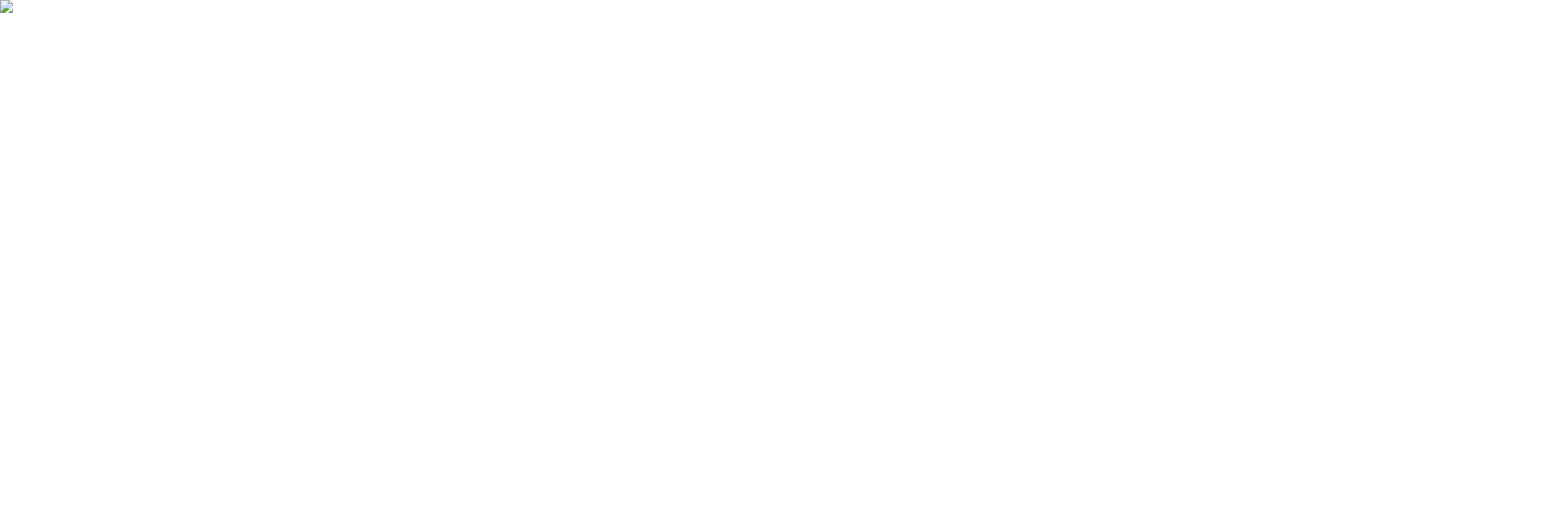
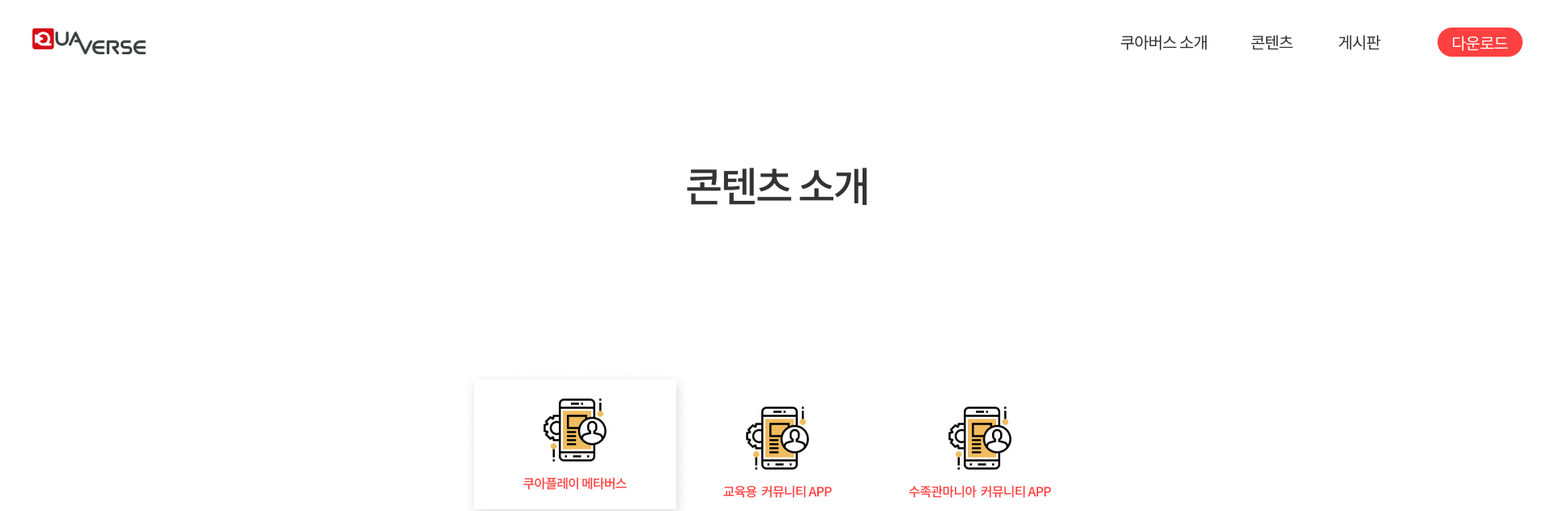
Before and after one commit to byeongm/test, a plain HTML site: page test5.html in a window 1280 px wide. Shown: the top 631 px of the page at 81% size, 1920 px wide, since content can reach past the window. Drawn offline with Linux system fonts and the light colour scheme.

Commit message:
Add files via upload

```diff
--- a/test5.html
+++ b/test5.html
@@ -10,9 +10,12 @@
             margin: 0;
             padding: 0;
         }
+        body{
+            width: 100%;
+        }
     </style>
 </head>
 <body>
-    <img src="image/2-1. metaverse contents.png index.png">
+    <img src="image/2-1. metaverse contents.png">
 </body>
 </html>
```
